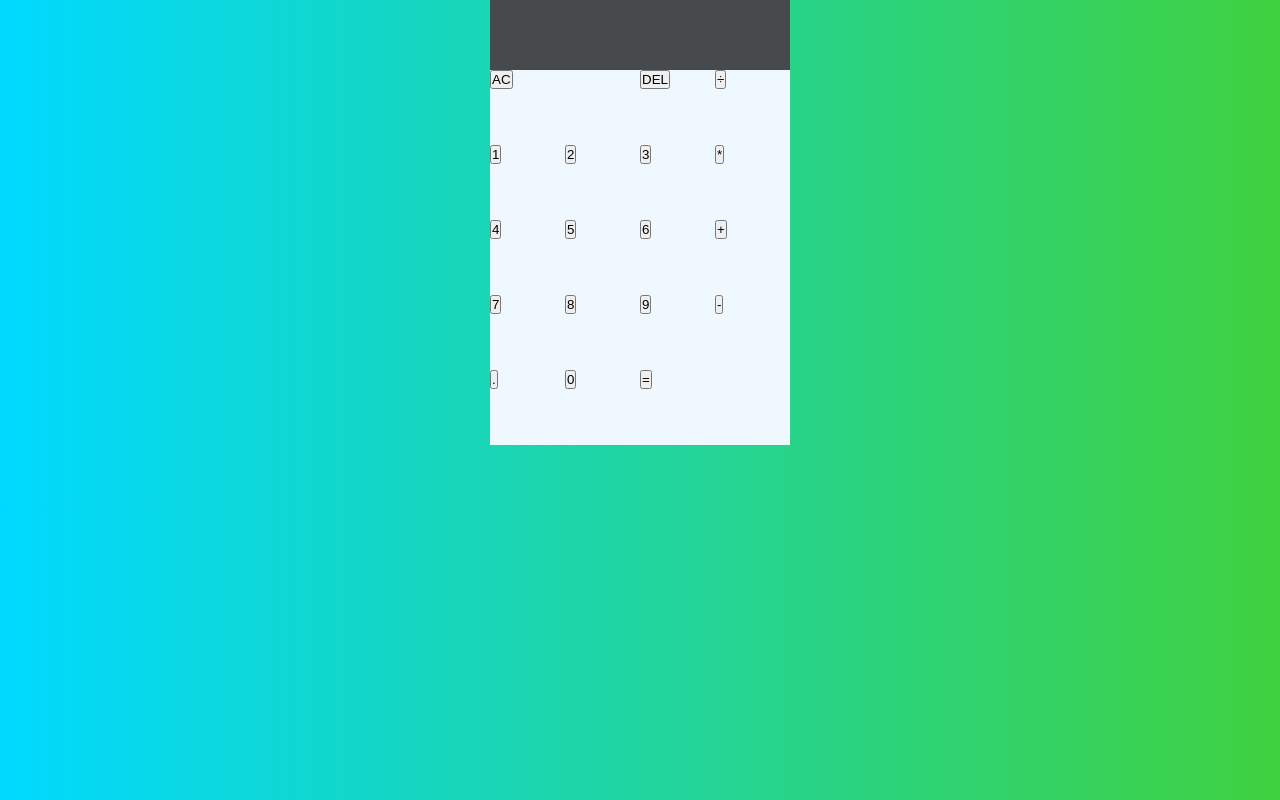
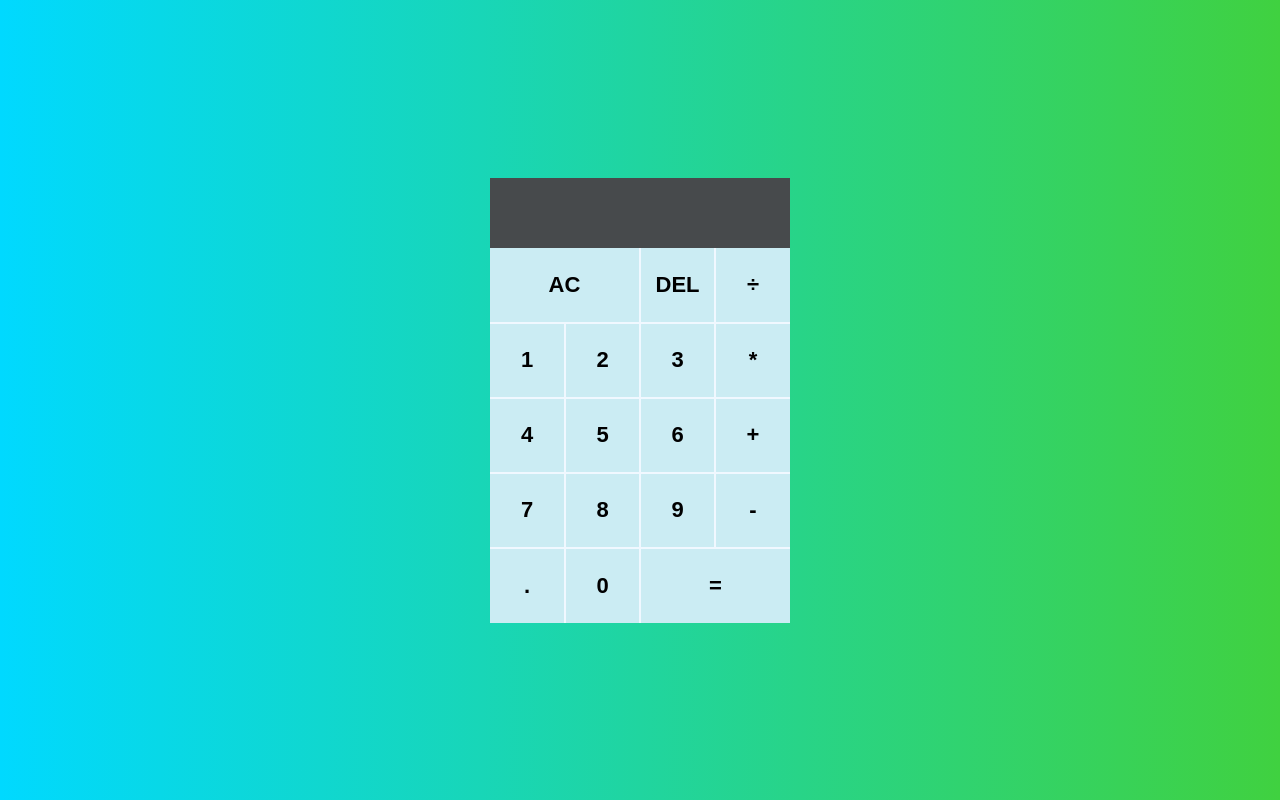
Before and after one commit to EuniceSp/Calculator-Clone, a plain HTML site: page index.html in a window 1280 px wide. Drawn offline with Linux system fonts and the light colour scheme.

Commit message:
Styles done

```diff
--- a/style.css
+++ b/style.css
@@ -11,7 +11,10 @@ body{
 }
 
 section{
+    width: 100%;
+    height: 100%;
     display: flex;
+    flex-direction: row;
     justify-content: center;
     align-items: center;
 }
@@ -42,72 +45,127 @@ section{
 
 .ac-div{
     grid-area: ac;
+    padding-right: 1px;
+    padding-bottom: 1px;
 }
 
 .del-div{
     grid-area: del;
+    padding-left: 1px;
+    padding-bottom: 1px;
+    padding-right: 1px;
 }
 
 .entre-div{
     grid-area: entre;
+    padding-left: 1px;
+    padding-bottom: 1px;
 }
 
 .n1-div{
     grid-area: n1;
+    padding-top: 1px;
+    padding-right: 1px;
+    padding-bottom: 1px;
 }
 
 .n2-div{
     grid-area: n2;
+    padding: 1px;
 }
 
 .n3-div{
     grid-area: n3;
+    padding: 1px;
 }
 
 .por-div{
     grid-area: por;
+    padding-top: 1px;
+    padding-left: 1px;
+    padding-bottom: 1px;
 }
 
 .n4-div{
     grid-area: n4;
+    padding-top: 1px;
+    padding-right: 1px;
+    padding-bottom: 1px;
 }
 
 .n5-div{
     grid-area: n5;
+    padding: 1px;
 }
 
 .n6-div{
     grid-area: n6;
+    padding: 1px;
 }
 
 .mas-div{
     grid-area: mas;
+    padding-top: 1px;
+    padding-left: 1px;
+    padding-bottom: 1px;
 }
 
 .n7-div{
     grid-area: n7;
+    padding-top: 1px;
+    padding-right: 1px;
+    padding-bottom: 1px;
 }
 
 .n8-div{
     grid-area: n8;
+    padding: 1px;
 }
 
 .n9-div{
     grid-area: n9;
+    padding: 1px;
 }
 
 .menos-div{
     grid-area: menos;
+    padding-top: 1px;
+    padding-left: 1px;
+    padding-bottom: 1px;
 }
 
 .punto-div{
     grid-area: punto;
+    padding-top: 1px;
+    padding-right: 1px;
 }
 
 .n0-div{
     grid-area: n0;
+    padding-left: 1px;
+    padding-top: 1px;
+    padding-right: 1px;
 }
 
 .igual-div{
     grid-area: igual;
+    padding-top: 1px;
+    padding-left: 1px;
 }
+
+.ac, .del, .entre, .n1, .n2, .n3,
+.por, .n4, .n5, .n6, .mas, .n7, .n8,
+.n9, .menos, .punto, .n0, .igual{
+    width: 100%;
+    height: 100%;
+    background-color: rgb(203, 236, 243);
+    border: none;
+    font-family: "Gotham Rounded", sans-serif;
+    color: #000000;
+    font-weight: 550;
+    font-size: 22px;
+}
+
+button:active{
+    background-color: rgb(159, 235, 250);
+}
```
